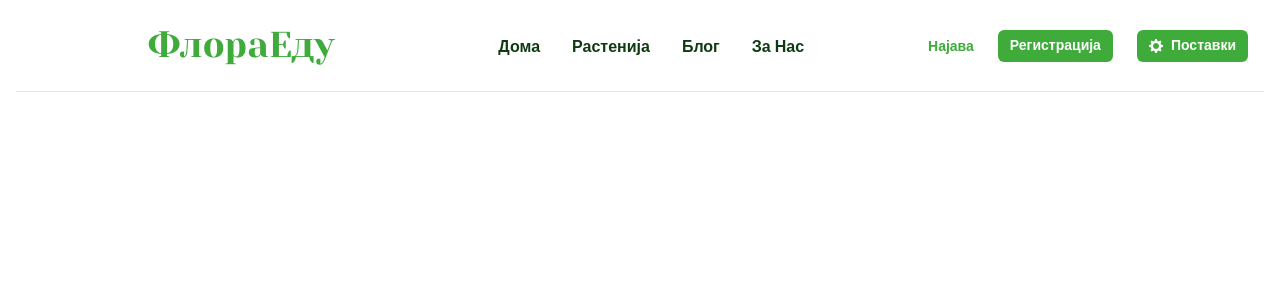
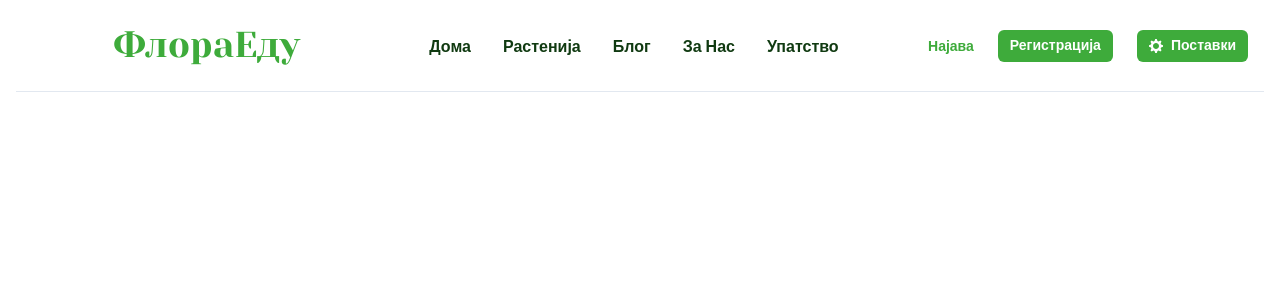
Before and after one commit to dev-marko/flora-edu, a React (Vite) app: page / in a window 1280 px wide. Shown: the top 300 px of the page. Built offline with nearby package versions, Linux system fonts and the light colour scheme; a web font is replaced by a local one.

Commit message:
Add 'User Manual' nav link

```diff
--- a/src/constants/nav-items.ts
+++ b/src/constants/nav-items.ts
@@ -17,4 +17,8 @@ export const NAV_ITEMS: Array<NavItem> = [
     label: 'За Нас',
     href: '#',
   },
+  {
+    label: 'Упатство',
+    href: '#',
+  },
 ];
```
